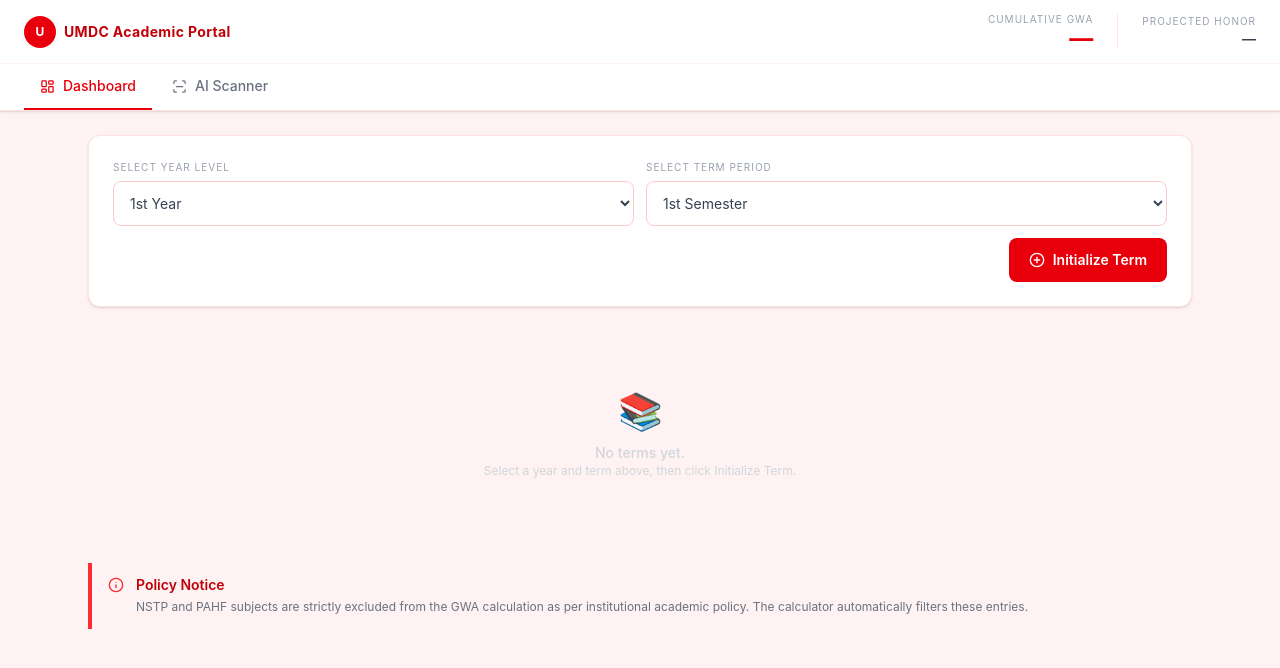
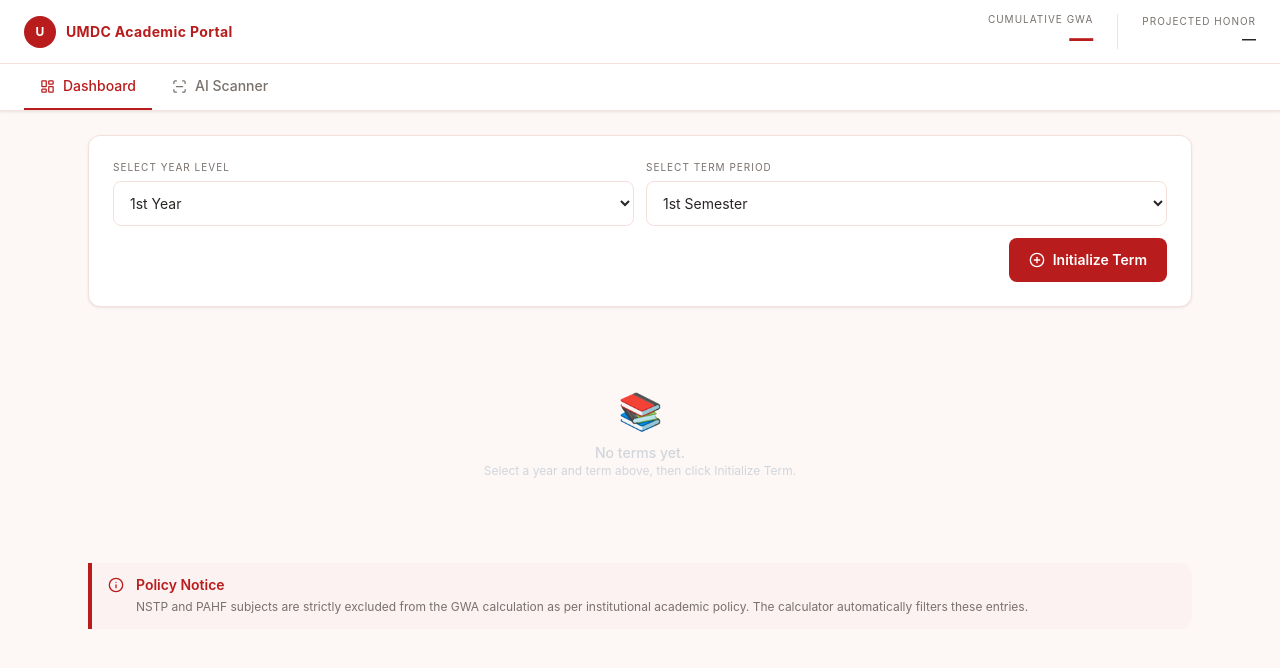
Before and after one commit to JAVCode8/grade-calculator, a React (Vite) app: page / in a window 1280 px wide. Shown: the top 668 px of the page. Built offline with nearby package versions, Linux system fonts and the light colour scheme.

Commit message:
Updated Color Theme

```diff
--- a/src/App.tsx
+++ b/src/App.tsx
@@ -41,7 +41,7 @@ function App() {
   };
 
   return (
-    <div className="min-h-screen bg-red-50 flex flex-col">
+    <div className="min-h-screen bg-cream flex flex-col">
       <Header
         gwa={cumulativeGWA}
         honor={latinHonor.honor}
--- a/src/components/Header.tsx
+++ b/src/components/Header.tsx
@@ -16,69 +16,76 @@ export default function Header({ gwa, honor, activeView, setActiveView }: Header
   ];
 
   return (
-    <header className="bg-white border-b border-red-100 shadow-sm">
+    <header className="bg-white border-b border-blush shadow-warm-sm">
 
-      {/* Top Row — Logo + GWA */}
+      {/* Top Row */}
       <div className="px-4 md:px-6 py-3 flex items-center justify-between gap-4">
 
         {/* Logo */}
-        <div className="flex items-center gap-2 shrink-0">
-          <div className="w-8 h-8 bg-red-600 rounded-full flex items-center justify-center shrink-0">
+        <div className="flex items-center gap-2.5 shrink-0">
+          <div className="w-8 h-8 bg-crimson-700 rounded-full flex items-center justify-center shrink-0">
             <span className="text-white text-xs font-bold">U</span>
           </div>
-          {/* Hide full name on very small screens */}
           <div>
-            <span className="hidden sm:block text-red-700 font-bold text-sm tracking-wide">
+            <span className="hidden sm:block text-crimson-700 font-bold text-sm tracking-wide">
               UMDC Academic Portal
             </span>
-            <span className="block sm:hidden text-red-700 font-bold text-sm tracking-wide">
+            <span className="block sm:hidden text-crimson-700 font-bold text-sm tracking-wide">
               UMDC Portal
             </span>
           </div>
         </div>
 
-        {/* GWA + Honor — stacks tighter on mobile */}
+        {/* GWA + Honor */}
         <div className="flex items-center gap-3 md:gap-6">
           <div className="text-right">
-            <p className="text-[9px] md:text-[10px] text-gray-400 uppercase tracking-widest">
+            <p className="text-[9px] md:text-[10px] text-warm-500 uppercase tracking-widest">
               Cumulative GWA
             </p>
-            <p className="text-xl md:text-2xl font-bold text-red-600 leading-none">
+            <p className="text-xl md:text-2xl font-bold text-crimson-700 leading-none">
               {gwa > 0 ? gwa.toFixed(2) : '—'}
             </p>
           </div>
 
-          <div className="border-l border-red-100 pl-3 md:pl-6 text-right">
-            <p className="text-[9px] md:text-[10px] text-gray-400 uppercase tracking-widest">
+          <div className="border-l border-blush pl-3 md:pl-6 text-right">
+            <p className="text-[9px] md:text-[10px] text-warm-500 uppercase tracking-widest">
               Projected Honor
             </p>
-            {/* Truncate long honor names on mobile */}
-            <p className="text-xs md:text-sm font-semibold text-gray-700 max-w-[90px] md:max-w-none truncate">
-              {gwa > 0 ? honor : '—'}
-            </p>
+            {gwa > 0 ? (
+              <>
+                <p className="block sm:hidden text-xs font-semibold text-warm-800">
+                  {honor === 'Summa Cum Laude' ? 'Summa' :
+                   honor === 'Magna Cum Laude' ? 'Magna' :
+                   honor === 'Cum Laude' ? 'Cum Laude' : 'No Honor'}
+                </p>
+                <p className="hidden sm:block text-sm font-semibold text-warm-800">
+                  {honor}
+                </p>
+              </>
+            ) : (
+              <p className="text-xs md:text-sm font-semibold text-warm-800">—</p>
+            )}
           </div>
         </div>
       </div>
 
       {/* Nav Row */}
-      <div className="px-2 md:px-6 flex items-center gap-1 border-t border-red-50">
+      <div className="px-2 md:px-6 flex items-center gap-1 border-t border-blush">
         {navItems.map(({ id, label, icon: Icon }) => (
           <button
             key={id}
             onClick={() => setActiveView(id)}
             className={`flex items-center gap-2 px-3 md:px-4 py-3 text-sm font-medium border-b-2 transition-colors
               ${activeView === id
-                ? 'border-red-600 text-red-600'
-                : 'border-transparent text-gray-500 hover:text-red-600 hover:border-red-200'
+                ? 'border-crimson-700 text-crimson-700'
+                : 'border-transparent text-warm-500 hover:text-crimson-700 hover:border-crimson-200'
               }`}
           >
             <Icon size={15} />
-            {/* Always show label — it's short enough */}
             {label}
           </button>
         ))}
       </div>
-
     </header>
   );
 }
--- a/src/components/PolicyNotice.tsx
+++ b/src/components/PolicyNotice.tsx
@@ -2,11 +2,11 @@ import { Info } from 'lucide-react';
 
 export default function PolicyNotice() {
   return (
-    <div className="flex gap-3 bg-red-50 border-l-4 border-red-500 rounded-r-xl px-4 py-3">
-      <Info size={16} className="text-red-500 shrink-0 mt-0.5" />
+    <div className="flex gap-3 bg-crimson-50 border-l-4 border-crimson-700 rounded-r-xl px-4 py-3">
+      <Info size={16} className="text-crimson-700 shrink-0 mt-0.5" />
       <div>
-        <p className="text-sm font-semibold text-red-700">Policy Notice</p>
-        <p className="text-xs text-gray-500 mt-0.5 leading-relaxed">
+        <p className="text-sm font-semibold text-crimson-700">Policy Notice</p>
+        <p className="text-xs text-warm-500 mt-0.5 leading-relaxed">
           NSTP and PAHF subjects are strictly excluded from the GWA calculation as per
           institutional academic policy. The calculator automatically filters these entries.
         </p>
--- a/src/components/TermInitializer.tsx
+++ b/src/components/TermInitializer.tsx
@@ -20,21 +20,18 @@ export default function TermInitializer({
   onInitialize,
 }: TermInitializerProps) {
   return (
-    <div className="bg-white rounded-xl border border-red-100 p-4 md:p-6 shadow-sm">
+    <div className="bg-white rounded-xl border border-blush p-4 md:p-6 shadow-warm-sm">
       <div className="flex flex-col gap-3">
-
-        {/* Selectors Row */}
         <div className="flex flex-col sm:flex-row gap-3">
 
-          {/* Year Level */}
           <div className="flex-1">
-            <label className="block text-[10px] uppercase tracking-widest text-gray-400 mb-1.5">
+            <label className="block text-[10px] uppercase tracking-widest text-warm-500 mb-1.5">
               Select Year Level
             </label>
             <select
               value={selectedYear}
               onChange={e => setSelectedYear(e.target.value as YearLevel)}
-              className="w-full border border-red-200 rounded-lg px-3 py-3 text-base sm:text-sm text-gray-700 bg-white focus:outline-none focus:ring-2 focus:ring-red-400 cursor-pointer"
+              className="w-full border border-blush rounded-lg px-3 py-3 text-base sm:text-sm text-warm-800 bg-white focus:outline-none focus:ring-2 focus:ring-crimson-300 cursor-pointer"
             >
               {YEAR_LEVELS.map(y => (
                 <option key={y} value={y}>{y}</option>
@@ -42,15 +39,14 @@ export default function TermInitializer({
             </select>
           </div>
 
-          {/* Term Period */}
           <div className="flex-1">
-            <label className="block text-[10px] uppercase tracking-widest text-gray-400 mb-1.5">
+            <label className="block text-[10px] uppercase tracking-widest text-warm-500 mb-1.5">
               Select Term Period
             </label>
             <select
               value={selectedTerm}
               onChange={e => setSelectedTerm(e.target.value as TermPeriod)}
-              className="w-full border border-red-200 rounded-lg px-3 py-3 text-base sm:text-sm text-gray-700 bg-white focus:outline-none focus:ring-2 focus:ring-red-400 cursor-pointer"
+              className="w-full border border-blush rounded-lg px-3 py-3 text-base sm:text-sm text-warm-800 bg-white focus:outline-none focus:ring-2 focus:ring-crimson-300 cursor-pointer"
             >
               {TERM_PERIODS.map(t => (
                 <option key={t} value={t}>{t}</option>
@@ -59,15 +55,13 @@ export default function TermInitializer({
           </div>
         </div>
 
-        {/* Initialize Button — full width on mobile */}
         <button
           onClick={onInitialize}
-          className="w-full sm:w-auto sm:self-end flex items-center justify-center gap-2 bg-red-600 hover:bg-red-700 active:bg-red-800 text-white text-sm font-semibold px-5 py-3 rounded-lg transition-colors"
+          className="w-full sm:w-auto sm:self-end flex items-center justify-center gap-2 bg-crimson-700 hover:bg-crimson-800 active:bg-crimson-900 text-white text-sm font-semibold px-5 py-3 rounded-lg transition-colors"
         >
           <PlusCircle size={16} />
           Initialize Term
         </button>
-
       </div>
     </div>
   );
--- a/src/index.css
+++ b/src/index.css
@@ -1 +1,36 @@
 @import "tailwindcss";
+
+@theme {
+  --color-cream: #FDF8F6;
+  --color-blush: #F5E0DC;
+
+  --color-crimson-50: #FDF2F2;
+  --color-crimson-100: #FEE2E2;
+  --color-crimson-200: #F5E0DC;
+  --color-crimson-300: #FCA5A5;
+  --color-crimson-400: #F87171;
+  --color-crimson-500: #EF4444;
+  --color-crimson-600: #DC2626;
+  --color-crimson-700: #B91C1C;
+  --color-crimson-800: #991B1B;
+  --color-crimson-900: #7F1D1D;
+
+  --color-warm-50: #FAFAF9;
+  --color-warm-100: #F5F5F4;
+  --color-warm-200: #E7E5E4;
+  --color-warm-300: #D6D3D1;
+  --color-warm-400: #A8A29E;
+  --color-warm-500: #78716C;
+  --color-warm-600: #57534E;
+  --color-warm-700: #44403C;
+  --color-warm-800: #292524;
+  --color-warm-900: #1C1917;
+
+  --shadow-warm-sm: 0 1px 3px 0 rgba(28, 25, 23, 0.08), 0 1px 2px -1px rgba(28, 25, 23, 0.06);
+  --shadow-warm-md: 0 4px 6px -1px rgba(28, 25, 23, 0.08), 0 2px 4px -2px rgba(28, 25, 23, 0.05);
+}
+
+body {
+  background-color: var(--color-cream);
+  color: var(--color-warm-900);
+}
```
Also changed, not shown: src/components/SubjectRow.tsx (+18 -17 lines), src/components/TermCard.tsx (+13 -15 lines).
